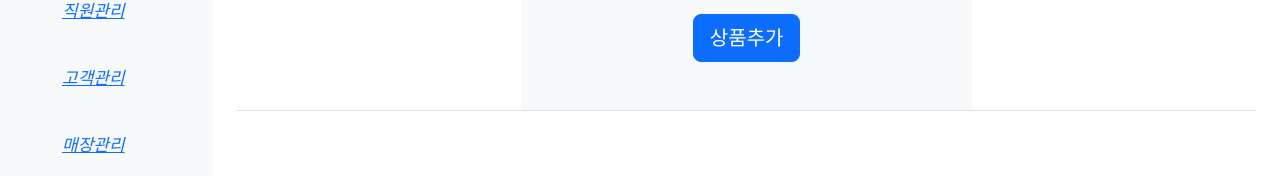
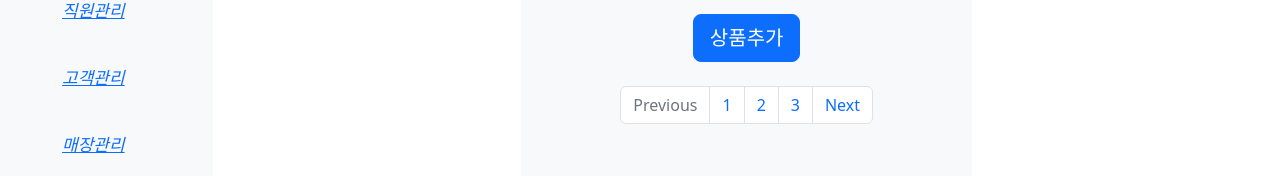
Before and after one commit to WooHCode/joeladminPage, a Vue app: page /items in a window 1280 px wide. Shown: the part 228-404 px from the top of the page. Built offline with nearby package versions, Linux system fonts and the light colour scheme; no server answers.

Commit message:
page 구현중

```diff
--- a/src/pages/Items.vue
+++ b/src/pages/Items.vue
@@ -42,7 +42,7 @@
                         <td><img class="itemImages" :src="serchingItem.imgPath" alt="실패" /></td>
                         <td>{{ serchingItem.itemDes }}</td>
                         <td>{{ serchingItem.itemCode }}</td>
-                        <td><button class="fa fa-trash" @click="warnRemove(),remove(serchingItem.id)"></button></td>
+                        <td><button class="fa fa-trash" @click="warnRemove(), remove(serchingItem.id)"></button></td>
                       </tr>
                     </tbody>
                     <tbody v-if="serchSuccess == false">
@@ -61,8 +61,21 @@
               <div>
               </div>
             </div>
-            <div class="d-flex justify-content-center">
+            <div class="d-flex justify-content-center mb-4">
               <button class="submit btn btn-primary btn-lg" @click="modal = true">상품추가</button>
+            </div>
+            <div aria-label="Page navigation example mt-5">
+              <ul class="pagination justify-content-center">
+                <li class="page-item disabled">
+                  <a class="page-link" href="#" tabindex="-1">Previous</a>
+                </li>
+                <li class="page-item"><a class="page-link" href="#" @click="first()">1</a></li>
+                <li class="page-item"><a class="page-link" href="#" @click="second()">2</a></li>
+                <li class="page-item"><a class="page-link" href="#" @click="third()">3</a></li>
+                <li class="page-item">
+                  <a class="page-link" href="#">Next</a>
+                </li>
+              </ul>
             </div>
           </div>
         </div>
@@ -126,7 +139,7 @@ export default {
     warnRemove() {
       var retrunValue = confirm("상품 1건을 삭제하시겠습니까?");
       this.reallyRemove = retrunValue;
-    }
+    },
   },
 
   components: { SidebarMenu, Itemmodal, Itmeumodal },
@@ -155,16 +168,17 @@ export default {
       })
     }
     load();
-    return { state, load, lib};
+    return { state, load, lib };
   }
 }
 </script>
 
 <style scoped>
-.container{
-  word-break:break-word;
-  overflow-y:auto;
+.container {
+  word-break: break-word;
+  overflow-y: auto;
 }
+
 .nameHover {
   cursor: pointer;
   color: blue;
```
